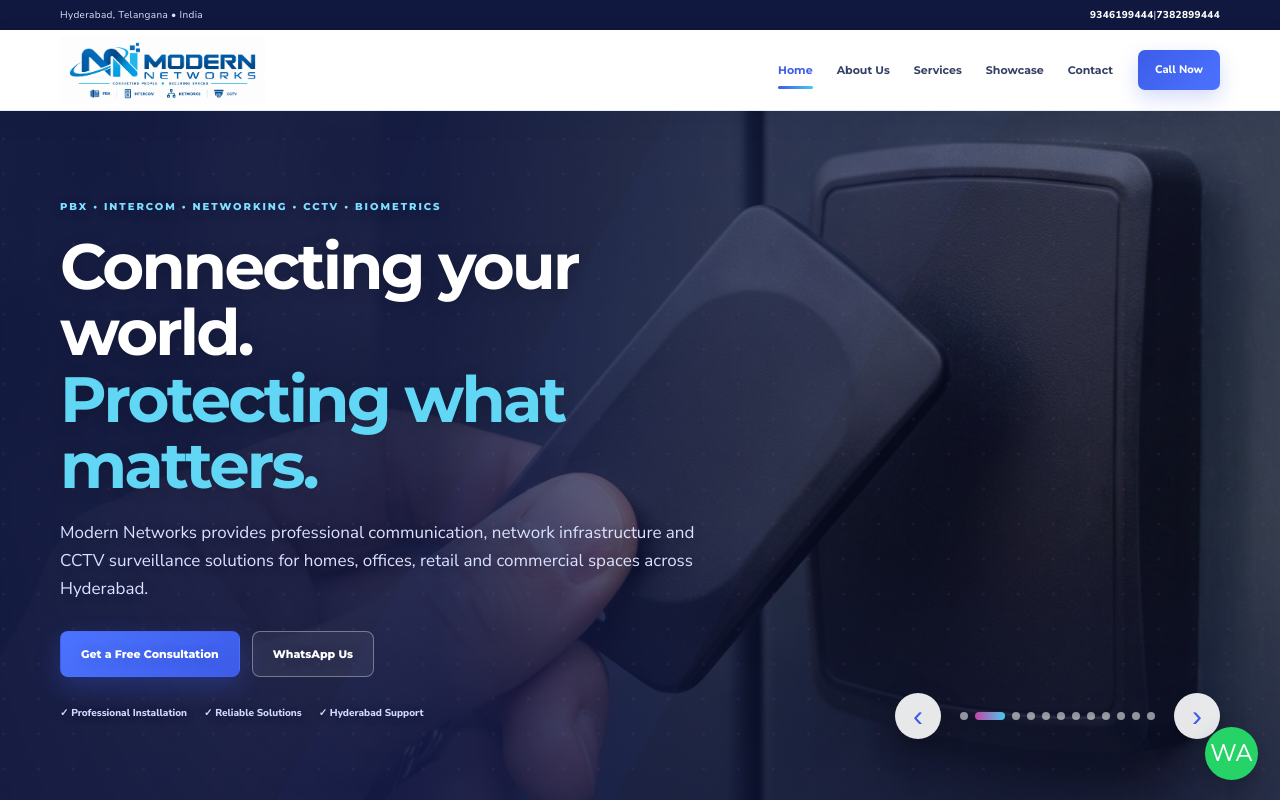
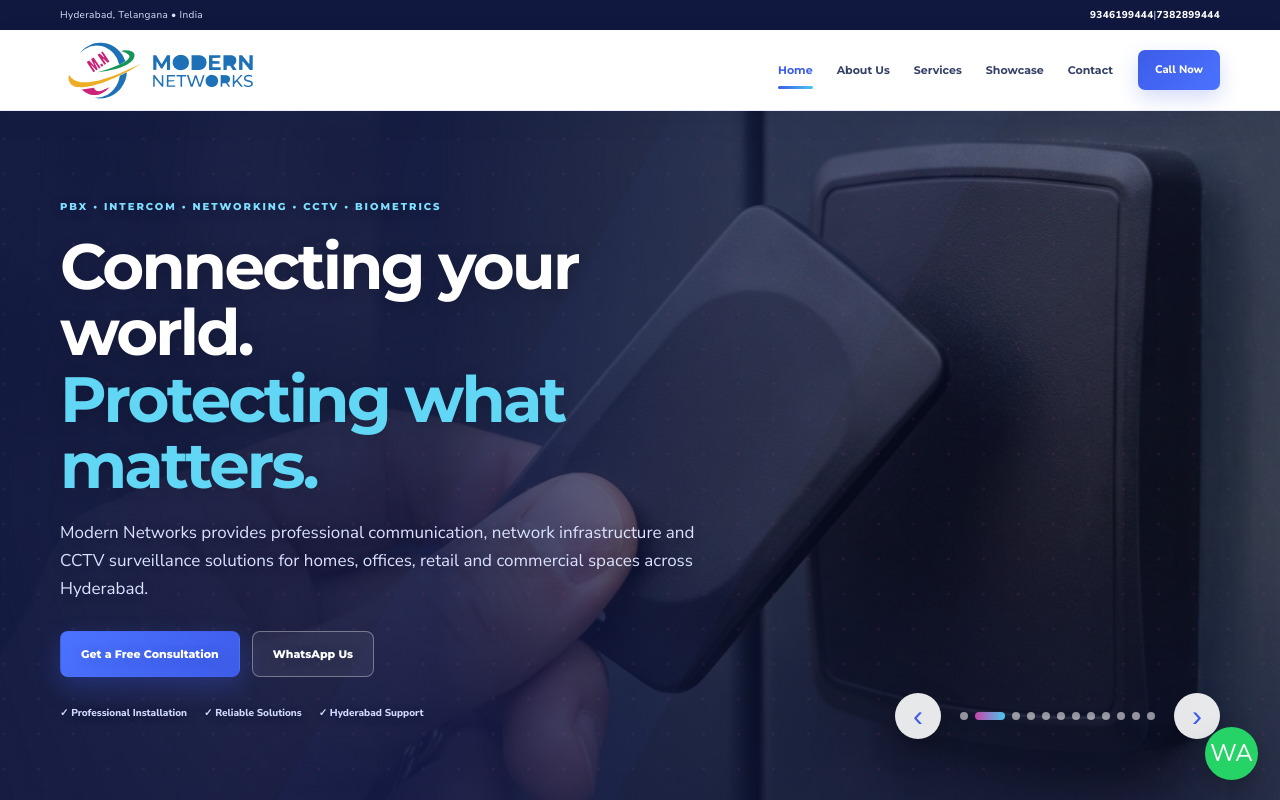
Before and after one commit to Modernnetworkshyd/modernnetworks.co.in, a plain HTML site: page index.html in a window 1280 px wide. Shown: the top 800 px of the page. Drawn offline with Linux system fonts and the light colour scheme.

Commit message:
Use new Modern Networks logo

```diff
--- a/index.html
+++ b/index.html
@@ -7,8 +7,8 @@
 <meta name="robots" content="index, follow">
 <link rel="canonical" href="https://modernnetworks.co.in/">
 <meta property="og:type" content="website"><meta property="og:title" content="Modern Networks | PBX, Intercom, Networking, CCTV & Biometrics in Hyderabad"><meta property="og:description" content="Modern Networks provides PBX, Intercom, Networking, CCTV and Biometrics solutions and installation services in Hyderabad, Telangana."><meta property="og:url" content="https://modernnetworks.co.in/">
-<meta property="og:image" content="https://modernnetworks.co.in/assets/modern-networks-logo.png">
-<link rel="icon" href="assets/modern-networks-logo.png">
+<meta property="og:image" content="https://modernnetworks.co.in/assets/modern-networks-logo.svg">
+<link rel="icon" href="assets/modern-networks-logo.svg">
 <link rel="stylesheet" href="css/style.css">
 <script type="application/ld+json">{"@context":"https://schema.org","@type":"LocalBusiness","name":"Modern Networks","url":"https://modernnetworks.co.in/","telephone":"+91-9346199444","address":{"@type":"PostalAddress","streetAddress":"8-3-231/C/72/A, Sri Krishna Nagar, Yousufguda","addressLocality":"Hyderabad","addressRegion":"Telangana","postalCode":"500038","addressCountry":"IN"},"areaServed":"Hyderabad","description":"PBX, Intercom, Networking, CCTV and Biometrics solutions in Hyderabad."}</script>
 </head>
@@ -20,7 +20,7 @@
 </div></div>
 <header class="site-header">
   <div class="container nav-wrap">
-    <a class="brand" href="index.html"><img src="assets/modern-networks-logo.png" alt="Modern Networks Hyderabad logo"></a>
+    <a class="brand" href="index.html"><img src="assets/modern-networks-logo.svg" alt="Modern Networks Hyderabad logo"></a>
     <button class="menu-toggle" aria-label="Open navigation" aria-expanded="false">☰</button>
     <nav class="main-nav">
       <a data-page="home" href="index.html">Home</a>
@@ -88,7 +88,7 @@
 
 <footer class="site-footer">
   <div class="container footer-grid">
-    <div><img src="assets/modern-networks-logo.png" alt="Modern Networks logo"><p>PBX • Intercom • Networks • CCTV • Biometrics</p></div>
+    <div><img src="assets/modern-networks-logo.svg" alt="Modern Networks logo"><p>PBX • Intercom • Networks • CCTV • Biometrics</p></div>
     <div><h4>Quick Links</h4><a href="about.html">About Us</a><a href="services.html">Services</a><a href="contact.html">Contact</a></div>
     <div><h4>Contact</h4><a href="tel:+919346199444">9346199444</a><a href="tel:+917382899444">7382899444</a><span>8-3-231/C/72/A, Sri Krishna Nagar, Yousufguda, Hyderabad, Telangana 500038</span></div>
   </div>
```
